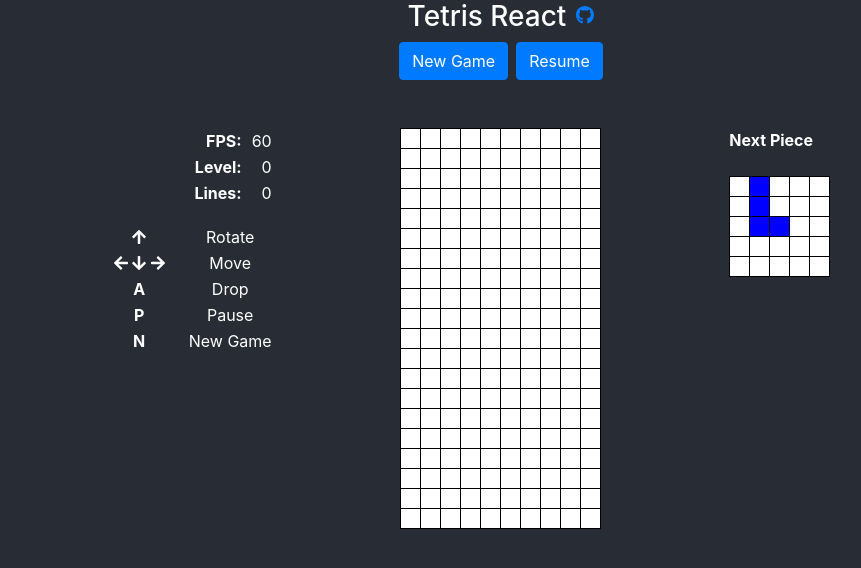
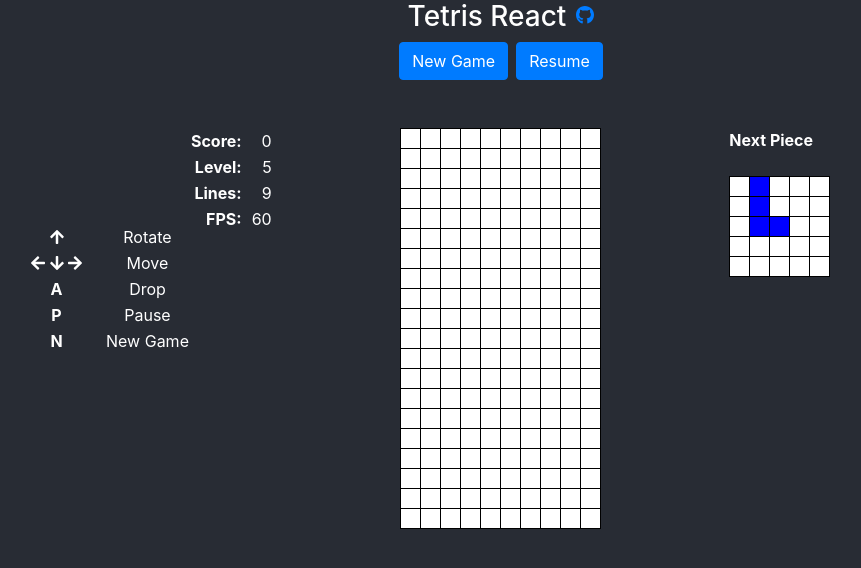
Before and after one commit to nnance/react-tetris-ts-new, a React (Create React App) app: page /game in a window 1280 px wide. Shown: the top 568 px of the page, without its empty margins (139-1000 px from the left). Built offline with nearby package versions, Linux system fonts and the light colour scheme.

Commit message:
speed curve to go faster based on level

```diff
--- a/src/components/Status.tsx
+++ b/src/components/Status.tsx
@@ -2,6 +2,7 @@ import React from "react";
 
 type StatusProps = {
   fps: number;
+  score: number;
   level: number;
   lines: number;
 };
@@ -12,9 +13,9 @@ const Status: React.FC<StatusProps> = props => (
       <tbody>
         <tr>
           <td>
-            <b>FPS:</b>
+            <b>Score:</b>
           </td>
-          <td style={{ width: "30px" }}>{props.fps}</td>
+          <td>{props.score}</td>
         </tr>
         <tr>
           <td>
@@ -28,6 +29,12 @@ const Status: React.FC<StatusProps> = props => (
           </td>
           <td>{props.lines}</td>
         </tr>
+        <tr>
+          <td>
+            <b>FPS:</b>
+          </td>
+          <td style={{ width: "30px" }}>{props.fps}</td>
+        </tr>
       </tbody>
     </table>
   </div>
--- a/src/components/StatusSection.tsx
+++ b/src/components/StatusSection.tsx
@@ -4,6 +4,7 @@ import Controls from "./Controls";
 
 type StatusProps = {
   fps: number;
+  score: number;
   level: number;
   lines: number;
   message?: string;
@@ -12,7 +13,12 @@ type StatusProps = {
 const StatusSection: React.FC<StatusProps> = props => {
   return (
     <div className="col-md-4 d-none d-md-block" style={{ textAlign: "right" }}>
-      <Status fps={props.fps} level={props.level} lines={props.lines} />
+      <Status
+        fps={props.fps}
+        score={props.score}
+        level={props.level}
+        lines={props.lines}
+      />
       <br />
       <br />
       <br />
--- a/src/containers/GameBoard.tsx
+++ b/src/containers/GameBoard.tsx
@@ -24,7 +24,14 @@ const PlayFieldContainer: React.FC = () => {
 const StatusContainer: React.FC = () => {
   const [game] = React.useContext(GameStore);
   const fps = useFPS();
-  return <StatusSection fps={fps} level={game.score} lines={game.lineCount} />;
+  return (
+    <StatusSection
+      fps={fps}
+      score={game.score}
+      level={game.level}
+      lines={game.lineCount}
+    />
+  );
 };
 
 export default function GameBoardContainer(): React.ReactElement {
--- /dev/null
+++ b/src/hooks/useInterval.ts
@@ -0,0 +1,18 @@
+import { useRef, useEffect } from "react";
+
+type Callback = () => void;
+
+export default function useInterval(cb: Callback, delay: number): void {
+  const savedCallback = useRef<Callback>(cb);
+
+  useEffect(() => {
+    function tick(): void {
+      savedCallback.current && savedCallback.current();
+    }
+    if (delay !== null) {
+      console.log(delay);
+      const id = setInterval(tick, delay);
+      return (): void => clearInterval(id);
+    }
+  }, [delay]);
+}
--- a/src/state/GameRules.ts
+++ b/src/state/GameRules.ts
@@ -37,8 +37,8 @@ const speedCurve = (state: ScoreState): ScoreState => ({
 });
 
 export const initialScoreState = speedCurve({
-  level: 1,
-  lineCount: 0,
+  level: 5,
+  lineCount: 9,
   score: 0,
   gravity: 0
 });
--- a/src/state/GameStore.tsx
+++ b/src/state/GameStore.tsx
@@ -14,6 +14,7 @@ import {
 } from "./GameActions";
 import { GameState, GameActions, GameStateSetter } from "../types";
 import { initialScoreState, basicRules } from "./GameRules";
+import useInterval from "../hooks/useInterval";
 
 const initialState: GameState = {
   piece: pieceToBoardPiece(pickNewPiece()),
@@ -36,7 +37,6 @@ const GameStore = React.createContext<GameStore>([
 const gameActions = (setState: GameStateSetter): GameActions => ({
   startGame: (): void => {
     setState(state => startGame(state));
-    setInterval(() => setState(state => gameCycle(basicRules)(state)), 500);
   },
   incrementScore: (value: number): void =>
     setState(state => incrementScore(state, value)),
@@ -50,6 +50,10 @@ const gameActions = (setState: GameStateSetter): GameActions => ({
 
 export const GameProvider: React.FC = ({ children }) => {
   const [state, setState] = React.useState(initialState);
+  useInterval(
+    () => setState(state => gameCycle(basicRules)(state)),
+    state.gravity
+  );
   const actions = gameActions(setState);
 
   return (
```
